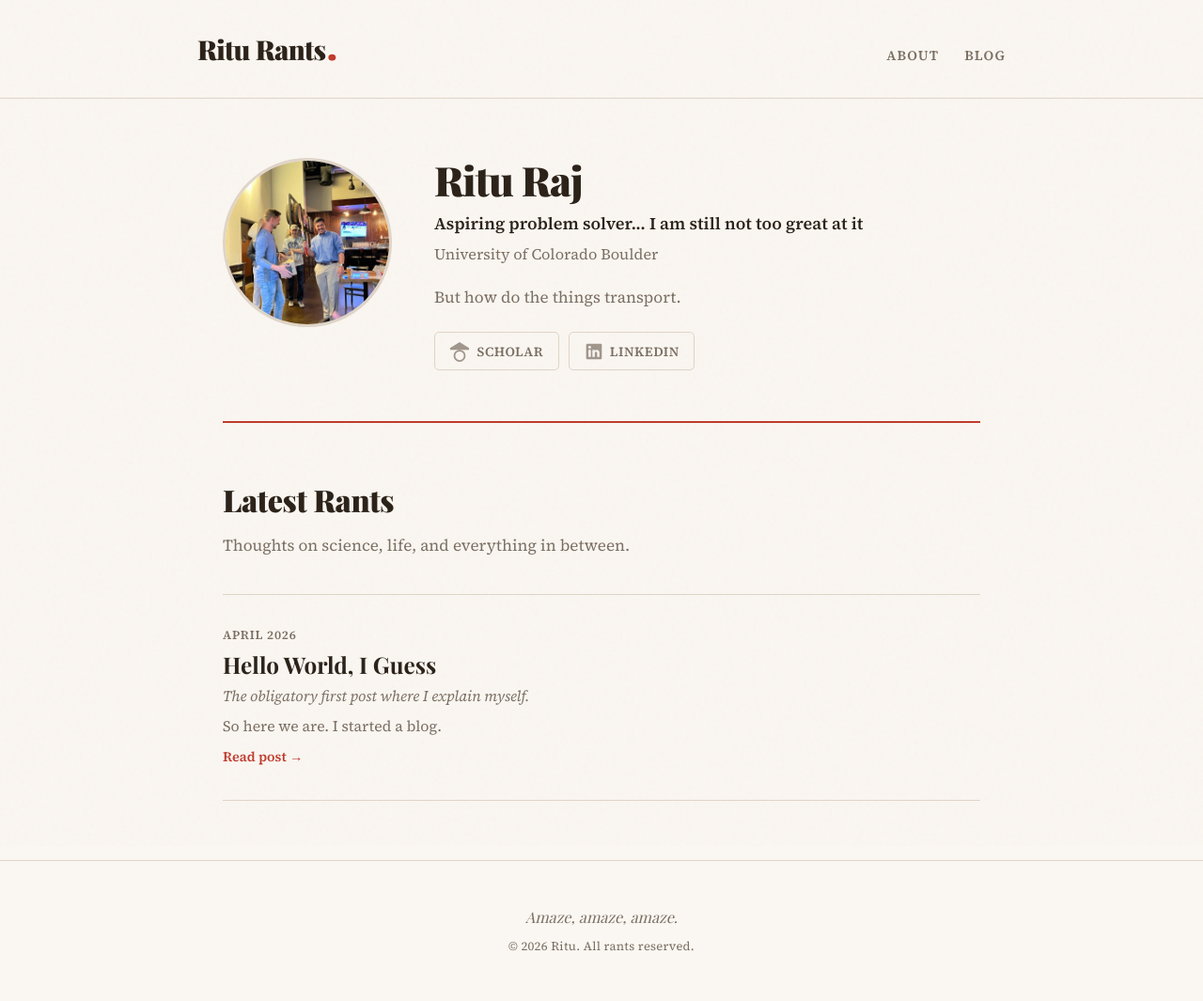
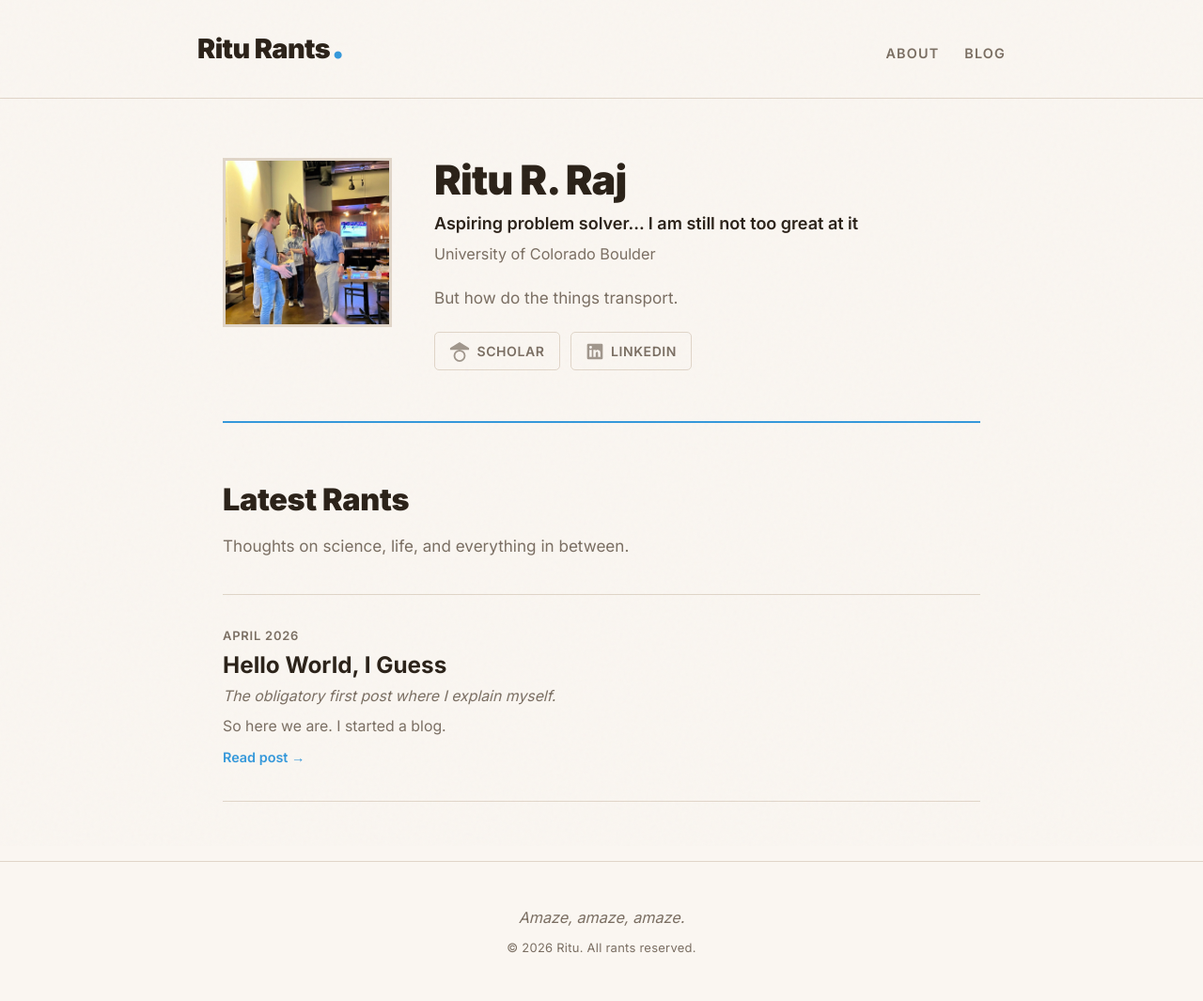
Before and after one commit to ritu-rants/ritu-rants.github.io, a Jekyll site: the page built from index.html, in a window 1280 px wide. Shown: the whole page at 94% size. Built offline with Jekyll 4.4.1, drawn with Linux system fonts in a browser that asks for light colours; some web fonts are replaced.

Commit message:
Update style to light blue, modern font, square photo, and add middle initial

```diff
--- a/_layouts/default.html
+++ b/_layouts/default.html
@@ -7,7 +7,7 @@
   <link rel="stylesheet" href="{{ '/assets/css/style.css' | relative_url }}">
   <link rel="preconnect" href="https://fonts.googleapis.com">
   <link rel="preconnect" href="https://fonts.gstatic.com" crossorigin>
-  <link href="https://fonts.googleapis.com/css2?family=Playfair+Display:ital,wght@0,400;0,700;0,900;1,400;1,700&family=Source+Serif+4:ital,opsz,wght@0,8..60,300;0,8..60,400;0,8..60,600;1,8..60,400&display=swap" rel="stylesheet">
+  <link href="https://fonts.googleapis.com/css2?family=Inter:wght@300;400;600;700;900&display=swap" rel="stylesheet">
   {% feed_meta %}
   {% seo %}
 </head>
--- a/assets/css/style.css
+++ b/assets/css/style.css
@@ -8,13 +8,13 @@
   --bg-warm: #f5ede3;
   --text: #2a2118;
   --text-muted: #7a6e62;
-  --accent: #c0392b;
-  --accent-hover: #e74c3c;
-  --accent-soft: #f8e8e6;
+  --accent: #3498db;
+  --accent-hover: #5dade2;
+  --accent-soft: #d6eaf8;
   --border: #e0d5c8;
   --shadow: rgba(42, 33, 24, 0.08);
-  --font-display: 'Playfair Display', Georgia, serif;
-  --font-body: 'Source Serif 4', Georgia, serif;
+  --font-display: 'Inter', sans-serif;
+  --font-body: 'Inter', sans-serif;
 }
 
 *, *::before, *::after { box-sizing: border-box; margin: 0; padding: 0; }
@@ -75,7 +75,7 @@ img { max-width: 100%; height: auto; display: block; }
 .hero-photo { flex-shrink: 0; }
 .hero-photo img {
   width: 180px; height: 180px;
-  border-radius: 50%;
+  border-radius: 0;
   object-fit: cover;
   border: 3px solid var(--border);
 }
--- a/index.html
+++ b/index.html
@@ -7,7 +7,7 @@ layout: default
     <img src="/assets/images/photo.jpg" alt="Ritu">
   </div>
   <div class="hero-text">
-    <h1 class="hero-name">Ritu Raj</h1>
+    <h1 class="hero-name">Ritu R. Raj</h1>
     <p class="hero-role">Aspiring problem solver... I am still not too great at it</p>
     <p class="hero-university">University of Colorado Boulder</p>
     <p class="hero-bio">
```
